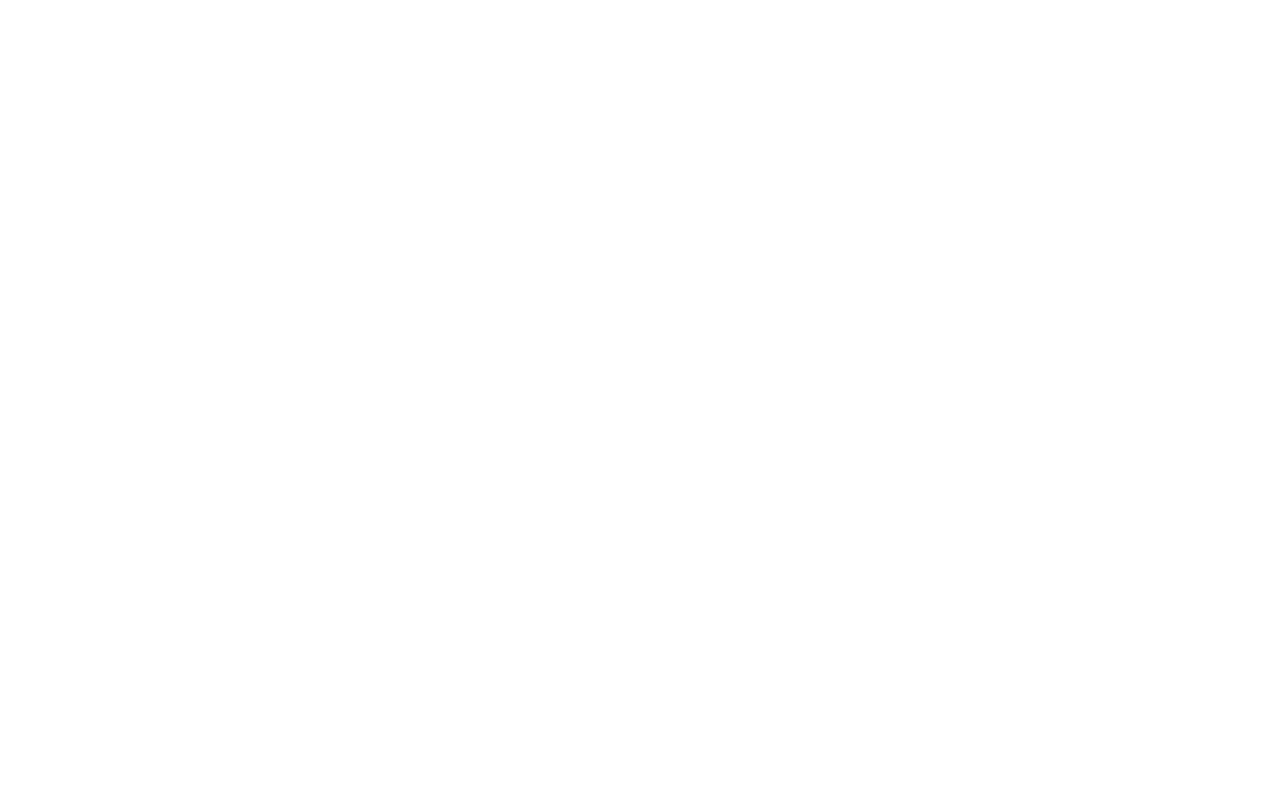
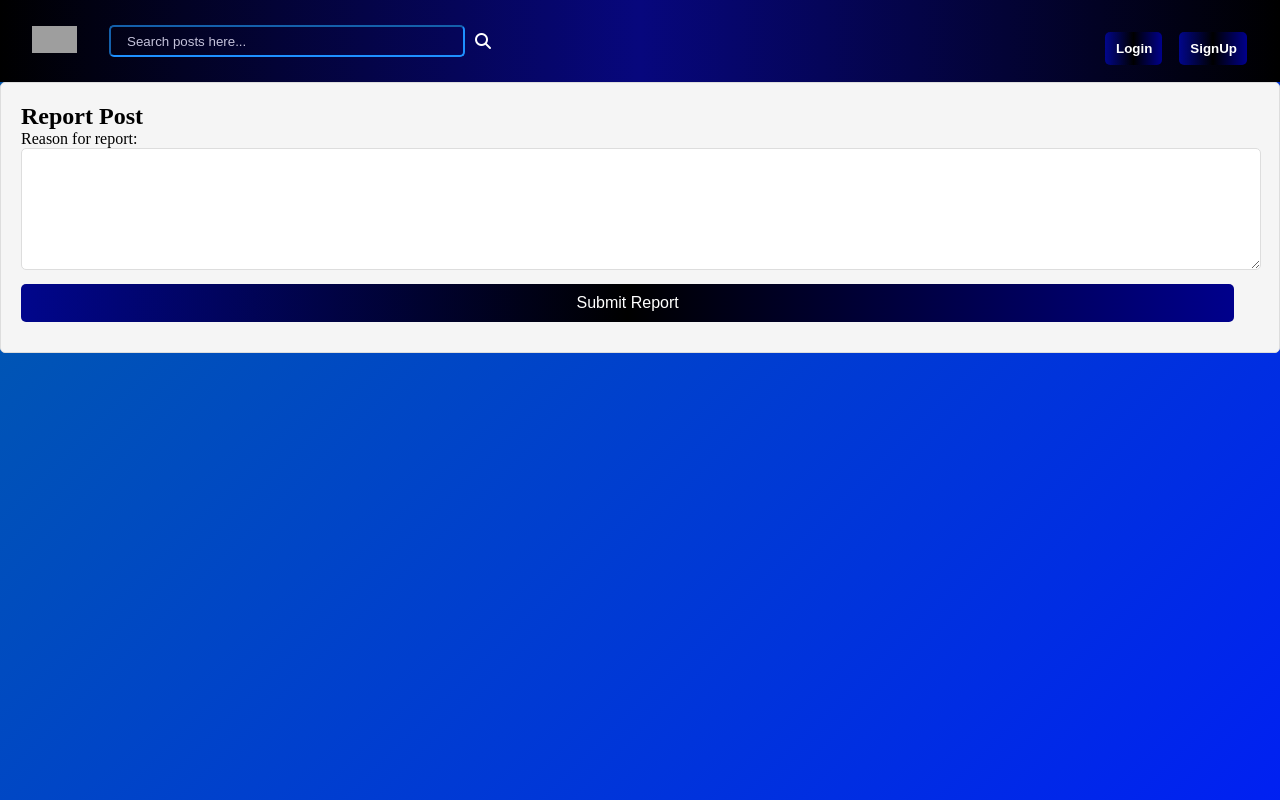
Before and after one commit to itss0urav/Anywhere-frontend, a React (Vite) app: page /ReportPost in a window 1280 px wide. Before the commit this address had no page. Built offline with nearby package versions, Linux system fonts and the light colour scheme; grey boxes are pictures that could not be loaded; a web font is replaced by a local one.

Commit message:
report post comp created need fix

```diff
--- a/src/App.jsx
+++ b/src/App.jsx
@@ -15,6 +15,8 @@ import Comment from "./components/Comment/Comment";
 import CreatePost from "./components/CreatePost/CreatePost";
 import Categories from "./components/Categories/Categories";
 import AboutUs from "./components/Pages/AboutUs/AboutUs";
+import Cmt from "./components/Comment/cmt";
+import ReportPost from "./components/Report/ReportPost";
 
 const queryClient = new QueryClient();
 function App() {
@@ -29,6 +31,8 @@ function App() {
               <Route path="/comment" element={<Comment />} />
 
               <Route path="/AboutUs" element={<AboutUs />} />
+              <Route path="/cmt" element={<Cmt />} />
+              <Route path="/ReportPost" element={<ReportPost />} />
             </Route>
             <Route path="logIn" element={<Login />} />
             <Route path="signUp" element={<SignUp />} />
--- a/src/components/Categories/Categories.module.css
+++ b/src/components/Categories/Categories.module.css
@@ -1,8 +1,13 @@
 .categorylist {
-  margin: 20px;
-  border: 1px solid #ccc;
-  padding: 10px;
-  border-radius: 5px;
+  padding: 7px 4rem;
+  border-radius: 10px;
+  background: linear-gradient(
+    90deg,
+    rgb(0, 0, 0) 0%,
+    rgb(7, 7, 125) 50%,
+    rgb(0, 0, 0) 100%
+  );
+  color: white;
 }
 
 .categorylisttitle {
--- a/src/components/Comment/Comment.module.css
+++ b/src/components/Comment/Comment.module.css
@@ -32,6 +32,7 @@
   text-align: start;
 }
 .postWrap {
+
   display: flex;
   /* width: 50%; */
   padding: 0px 0px;
@@ -39,6 +40,7 @@
   justify-content: center;
 }
 .arrowWrap {
+
   color: white;
   display: flex;
   flex-direction: column;
--- /dev/null
+++ b/src/components/Comment/cmt.jsx
@@ -0,0 +1,44 @@
+import React, { useState } from 'react';
+
+function Comment({ comment }) {
+  const [isEditing, setIsEditing] = useState(false);
+  const [editedComment, setEditedComment] = useState(comment);
+
+  const handleEditClick = () => {
+    setIsEditing(true);
+  };
+
+  const handleSaveClick = () => {
+    // Call a function to update the comment in the database
+    // and then set isEditing to false
+    setIsEditing(false);
+  };
+
+  const handleCancelClick = () => {
+    setIsEditing(false);
+    setEditedComment(comment);
+  };
+
+  const handleChange = (event) => {
+    setEditedComment(event.target.value);
+  };
+
+  return (
+    <div>
+      {!isEditing ? (
+        <>
+          <p>{comment}</p>
+          <button onClick={handleEditClick}>Edit</button>
+        </>
+      ) : (
+        <>
+          <textarea value={editedComment} onChange={handleChange} />
+          <button onClick={handleSaveClick}>Save</button>
+          <button onClick={handleCancelClick}>Cancel</button>
+        </>
+      )}
+    </div>
+  );
+}
+
+export default Comment;
--- a/src/components/Navbar/Navbar.jsx
+++ b/src/components/Navbar/Navbar.jsx
@@ -13,11 +13,13 @@ const Navbar = () => {
           {/* First section */}
           <div className={styles.secOneWrap}>
             <p>
+            <Link to="/">
               <img
                 src="https://media.discordapp.net/attachments/1070984839077036052/1070994572068524032/ALUT.png"
                 width="45"
                 height="27"
               ></img>
+              </Link>
             </p>
             <div className={styles.searchBoxWrap}>
               <input
--- a/src/components/Pages/Sidebar/Sidebar.jsx
+++ b/src/components/Pages/Sidebar/Sidebar.jsx
@@ -3,9 +3,9 @@ import React, { useState, useEffect } from "react";
 
 const Sidebar = () => {
   const [users, setUsers] = useState([
-    { id: 1, name: "John Doe" },
-    { id: 2, name: "Jane Doe" },
-    { id: 3, name: "Bob Smith" },
+    { id: 1, name: "Obama" },
+    { id: 2, name: "Robert Downey Jr" },
+    { id: 3, name: "Will Smith" },
   ]);
 
   return (
--- a/src/components/Pages/Sidebar/Sidebar.module.css
+++ b/src/components/Pages/Sidebar/Sidebar.module.css
@@ -13,7 +13,7 @@
 }
 
 .sidebartitle {
-  font-size: 18px;
+  font-size: 25px;
   font-weight: bold;
   margin-bottom: 20px;
 }
@@ -21,7 +21,7 @@
 .userlist {
   list-style: none;
   padding: 0;
-  padding-left: 30%;
+  padding-left: 20%;
 }
 
 .useritem {
--- a/src/components/Post/Post.jsx
+++ b/src/components/Post/Post.jsx
@@ -36,6 +36,9 @@ const Post = (postData) => {
           <Link to="/Comment">
             <i class="fa-solid fa-comment-dots"></i>
           </Link>
+          <Link to="/ReportPost">
+            <i class="fa-solid fa-comment-dots"></i>
+          </Link>
         </div>
       </div>
     </div>
--- a/src/components/Posts/Posts.module.css
+++ b/src/components/Posts/Posts.module.css
@@ -3,8 +3,8 @@
   display: flex;
   gap: 10px;
   align-items: center;
-  padding: 20px 30px;
-  justify-content: center;
+  padding: 20px 50px;
+  /* justify-content: center; */
 }
 .innerWrap {
   display: flex;
--- /dev/null
+++ b/src/components/Report/ReportPost.jsx
@@ -0,0 +1,36 @@
+import React, { useState } from "react";
+import styles from "./ReportPost.module.css";
+
+function ReportPost({ postId }) {
+  const [reportReason, setReportReason] = useState("");
+
+  const handleReportChange = (event) => {
+    setReportReason(event.target.value);
+  };
+
+  const handleReportSubmit = (event) => {
+    event.preventDefault();
+    // Call a function to submit the report to the server
+    // and then clear the report reason
+    setReportReason("");
+  };
+
+  return (
+    <div className={styles.reportpost}>
+      <h2>Report Post</h2>
+      <form onSubmit={handleReportSubmit}>
+        <label>
+          Reason for report:
+          <textarea
+            value={reportReason}
+            onChange={handleReportChange}
+            required
+          />
+        </label>
+        <button type="submit">Submit Report</button>
+      </form>
+    </div>
+  );
+}
+
+export default ReportPost;
--- /dev/null
+++ b/src/components/Report/ReportPost.module.css
@@ -0,0 +1,43 @@
+.reportpost {
+    padding: 20px;
+    background-color: #f5f5f5;
+    border: 1px solid #ddd;
+    border-radius: 5px;
+    margin-bottom: 20px;
+  }
+
+  .reportpost h2 {
+    font-size: 1.5em;
+    margin-top: 0;
+  }
+
+  .reportpost label {
+    display: block;
+    margin-bottom: 10px;
+  }
+
+  .reportpost textarea {
+    width: 100%;
+    height: 100px;
+    border: 1px solid #ddd;
+    border-radius: 5px;
+    padding: 10px;
+    font-size: 1em;
+    resize: vertical;
+  }
+
+  .reportpost button {
+    display: block;
+    margin-top: 10px;
+    padding: 10px;
+    background-color: #4CAF50;
+    color: white;
+    border: none;
+    border-radius: 5px;
+    font-size: 1em;
+    cursor: pointer;
+  }
+
+  .reportpost button:hover {
+    background-color: #3e8e41;
+  }
```
